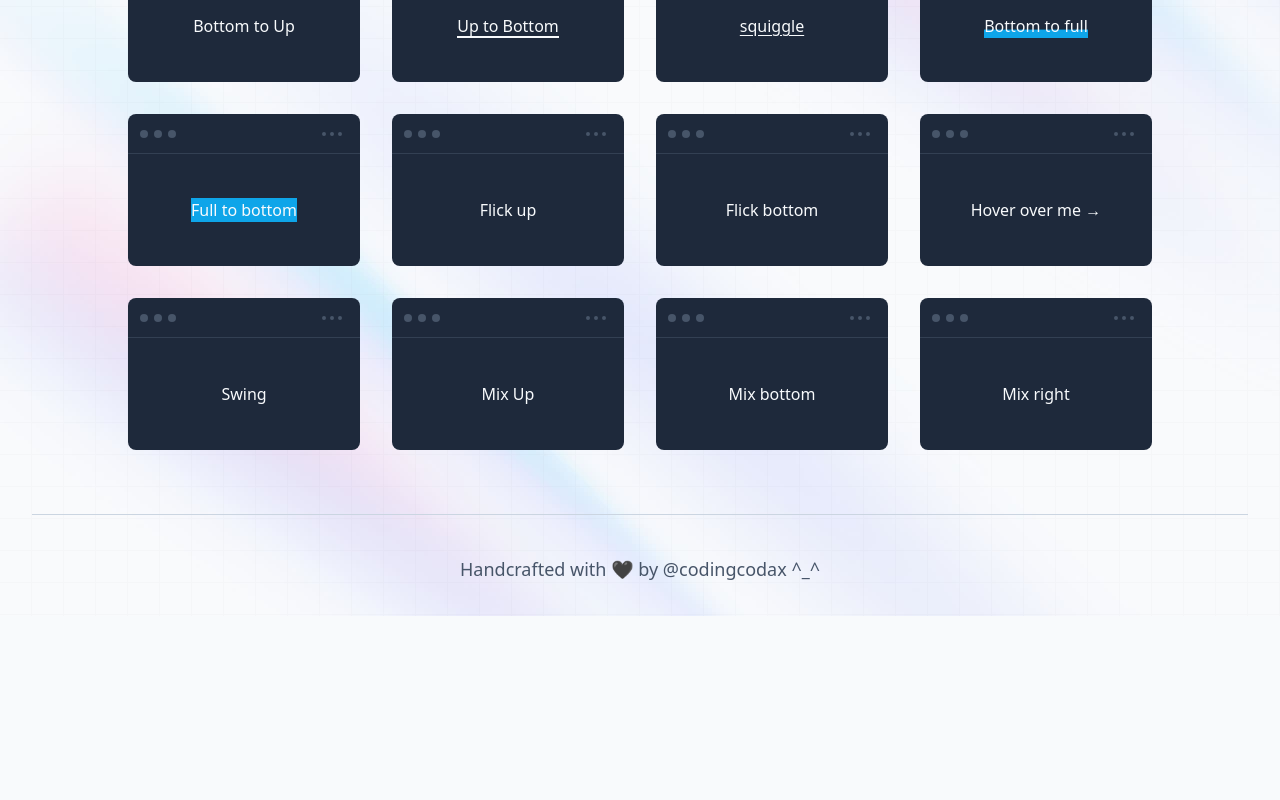
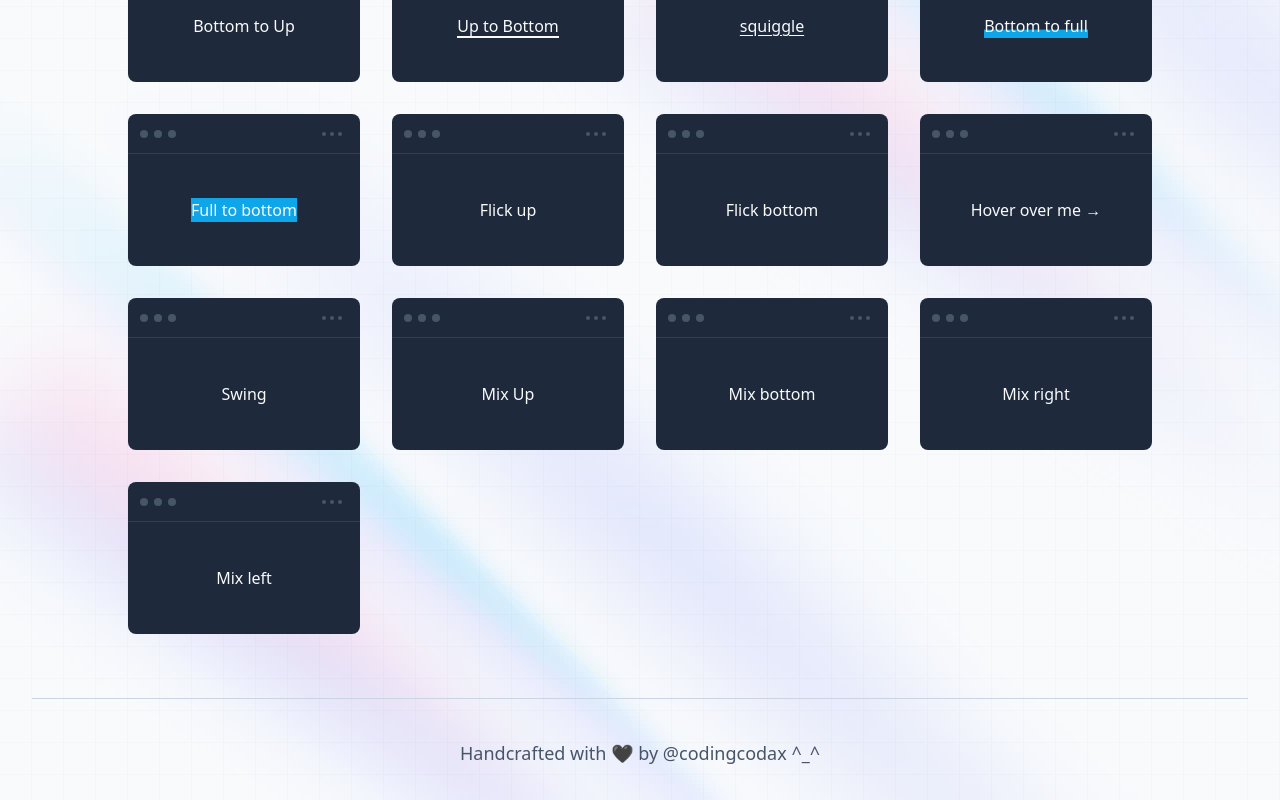
Before and after one commit to codingcodax/mini, a Next.js app: page /components in a window 1280 px wide. Shown: the part 1178-1978 px from the top of the page. Before the commit the page ends 1794 px from the top, so only its background shows below. Built offline with nearby package versions, Linux system fonts and the light colour scheme.

Commit message:
feat(snippets): add link mix left

```diff
--- /dev/null
+++ b/src/data/snippets/LinkMixLeft.tsx
@@ -0,0 +1,19 @@
+import type { Snippet } from '~/types/snippet';
+
+const LinkMixLeft: Snippet = {
+  title: 'Link Mix Left',
+  type: 'link',
+  githubLink:
+    'https://github.com/codingcodax/mini/tree/main/src/data/snippets/LinkMixLeft.tsx',
+  playgroundLink: 'https://play.tailwindcss.com/RPcqED7uIL',
+  source: (
+    <a
+      className='relative text-slate-50 after:absolute after:-bottom-[20%] after:-right-[10%] after:h-[140%] after:w-0 after:bg-slate-50 after:mix-blend-exclusion after:transition-all after:duration-300 hover:after:w-[120%]'
+      href='#'
+    >
+      Mix left
+    </a>
+  ),
+};
+
+export default LinkMixLeft;
--- a/src/data/snippets/index.ts
+++ b/src/data/snippets/index.ts
@@ -24,6 +24,7 @@ import LinkSwing from './LinkSwing';
 import LinkMixUp from './LinkMixUp';
 import LinkMixBottom from './LinkMixBottom';
 import LinkMixRight from './LinkMixRight';
+import LinkMixLeft from './LinkMixLeft';
 import LoaderSpinner from './LoaderSpinner';
 import LoaderWaveform from './LoaderWaveform';
 import LoaderWobble from './LoaderWobble';
@@ -58,6 +59,7 @@ const Snippets: Snippet[] = [
   LinkMixUp,
   LinkMixBottom,
   LinkMixRight,
+  LinkMixLeft,
   LoaderSpinner,
   LoaderWaveform,
   LoaderWobble,
```
